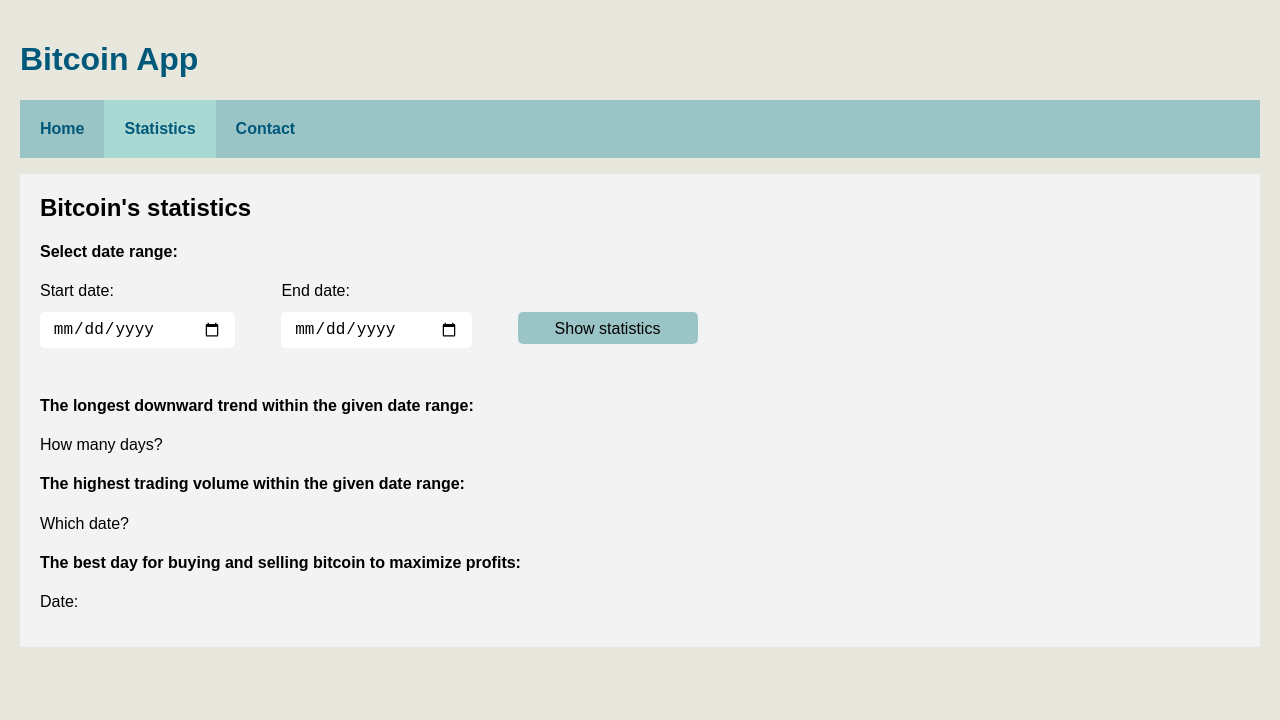
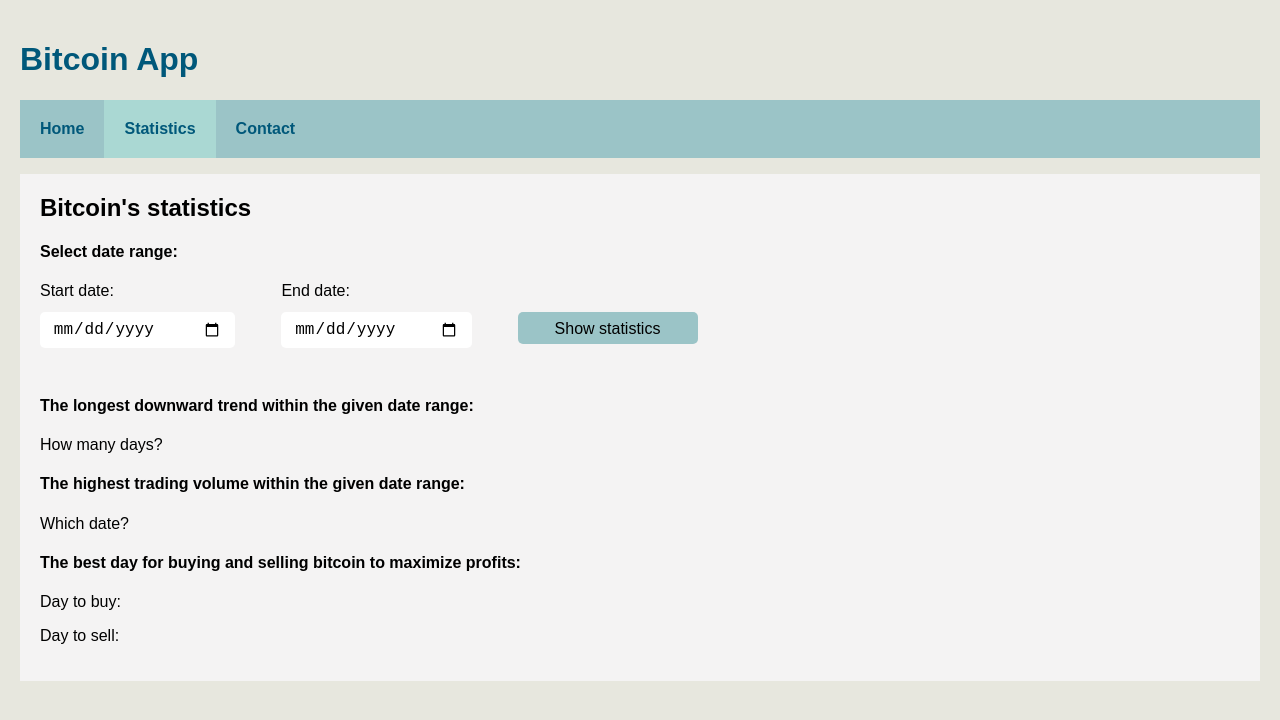
Before and after one commit to AnneRuo/bitcoin-app, a React (Create React App) app: page /stats in a window 1280 px wide. Shown: the top 720 px of the page. Built offline with nearby package versions, Linux system fonts and the light colour scheme; no server answers.

Commit message:
new components for displaying data

```diff
--- /dev/null
+++ b/src/components/BestDay.js
@@ -0,0 +1,20 @@
+import React from "react";
+
+const BestDay = () => {
+
+    return (
+        <div>
+            <h4>The best day for buying and selling bitcoin to maximize profits: </h4>
+            <p>Day to buy:</p>
+            <p>Day to sell:</p>
+              {/* If the price only decreases in the date range, your
+              output should indicate that one should not buy (nor sell)
+              bitcoin on any of the days. Expected output: A pair of days:
+              The day to buy and the day to sell. In the case when one
+              should neither buy nor sell, return an indicative output of your choice. */}
+        </div>
+      );
+
+}
+
+export default BestDay;
--- a/src/components/Form.js
+++ b/src/components/Form.js
@@ -20,8 +20,11 @@
     }
 
     handleSubmit(event) {
+        event.preventDefault();
         console.log('Date range ' + this.state.startdate + ' - ' + this.state.enddate);
-        event.preventDefault();
+        let timestampStart = (new Date(this.state.startdate).getTime())/1000;
+        let timestampEnd = (new Date(this.state.enddate).getTime() + (1*60*60*1000))/1000;
+        Getdata(timestampStart, timestampEnd);
     }
 
     render() {
@@ -38,7 +41,7 @@
                 </label>
                 <input type="submit" id="submitBtn" value="Show statistics" />
             </form>
-            <Getdata startdate={this.state.startdate} enddate={this.state.enddate} />
+            {/* <Getdata startdate={this.state.startdate} enddate={this.state.enddate} /> */}
         </div>
       );
     }
--- a/src/components/Getdata.js
+++ b/src/components/Getdata.js
@@ -1,24 +1,27 @@
 import React, { useState, useEffect } from "react";
 import axios from "axios";
+import LongestDownward from "./LongestDownward";
+import HighestVolume from "./HighestVolume";
+import BestDay from "./BestDay";
 
 
-const Getdata = ({startdate, enddate}) => {
+const fetchData = (timestampStart, timestampEnd) => {
+    return axios.get(
+        `https://api.coingecko.com/api/v3/coins/bitcoin/market_chart/range?vs_currency=eur&from=${timestampStart}&to=${timestampEnd}`)
+        .then((response) => console.log(response.data));
+}
 
-    //Both start and end dates should be included in a date range.
+
+const Getdata = ({timestampStart, timestampEnd}) => {
+
+
     //Timestamp to date: new Date(1636701329000).toLocaleString();
-    let timestampStart = (new Date(startdate).getTime());
-    let timestampEnd = (new Date(enddate).getTime() + (1*60*60*1000));
 
-    console.log(timestampStart);
-    console.log(timestampEnd);
 
-    const [data, setData] = useState([]);
-
-    useEffect(() => {
+/*     useEffect(() => {
         const getData = async () => {
             try {
                 const response = await axios.get(`https://api.coingecko.com/api/v3/coins/bitcoin/market_chart/range?vs_currency=eur&from=${timestampStart}&to=${timestampEnd}`)
-                console.log(response);
                 setData(response.data);
             } catch (error) {
                 console.log(error);
@@ -26,22 +29,13 @@
         };
         getData();
     }, []);
-    console.log(data);
+    console.log(data); */
 
     return (
         <div>
-
-            <h4>The longest downward trend within the given date range:</h4>
-            <p>How many days?</p>
-            <h4>The highest trading volume within the given date range:</h4>
-            <p>Which date?</p>
-            <h4>The best day for buying and selling bitcoin to maximize profits: </h4>
-            <p>Date:</p>
-              {/* If the price only decreases in the date range, your
-              output should indicate that one should not buy (nor sell)
-              bitcoin on any of the days. Expected output: A pair of days:
-              The day to buy and the day to sell. In the case when one
-              should neither buy nor sell, return an indicative output of your choice. */}
+            <LongestDownward />
+            <HighestVolume />
+            <BestDay />
 
         </div>
     )
--- /dev/null
+++ b/src/components/HighestVolume.js
@@ -0,0 +1,15 @@
+import React from "react";
+
+const HighestVolume = () => {
+
+
+    return (
+        <div>
+            <h4>The highest trading volume within the given date range:</h4>
+            <p>Which date?</p>
+        </div>
+      );
+
+}
+
+export default HighestVolume;
--- /dev/null
+++ b/src/components/LongestDownward.js
@@ -0,0 +1,15 @@
+import React from "react";
+
+const LongestDownward = () => {
+
+
+    return (
+        <div>
+            <h4>The longest downward trend within the given date range:</h4>
+            <p>How many days?</p>
+        </div>
+      );
+
+}
+
+export default LongestDownward;
--- a/src/components/Stats.js
+++ b/src/components/Stats.js
@@ -12,6 +12,9 @@
         <div id="form">
           <Form />
         </div>
+        <div id="data">
+          <Getdata />
+        </div>
 
       </div>
     );
```
